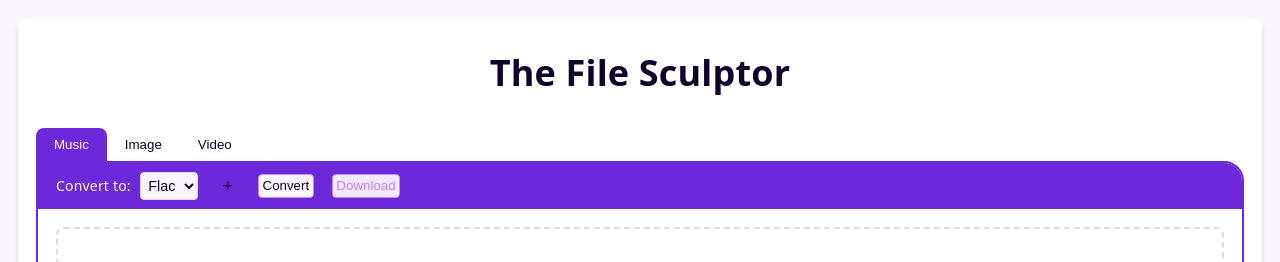
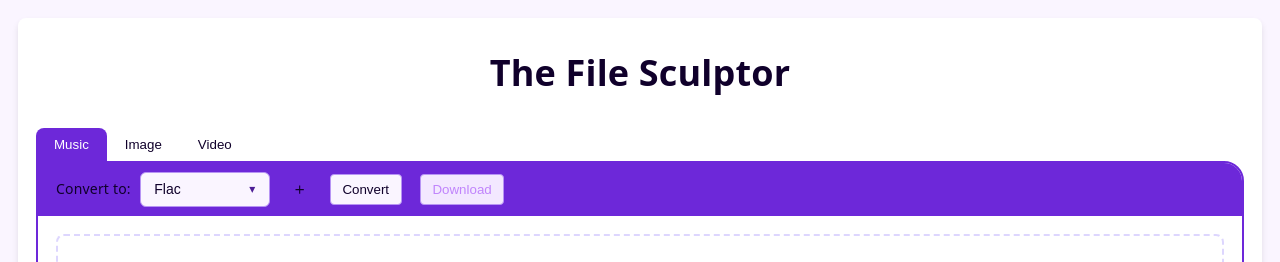
Before and after one commit to julienstem/TheFileSculptor, a React (Vite) app in the folder app/: page / in a window 1280 px wide. Shown: the top 262 px of the page. Built offline with nearby package versions, Linux system fonts and the light colour scheme.

Commit message:
dropdown

```diff
--- /dev/null
+++ b/app/src/components/Dropdown/dropdown.css
@@ -0,0 +1,112 @@
+.ui-dropdown-field {
+  display: flex;
+  flex-direction: row;
+  align-items: center;
+  gap: 0.5rem;
+}
+
+.ui-dropdown-label {
+  font-size: 14px;
+  color: var(--color-text-primary);
+  cursor: pointer;
+}
+
+.ui-dropdown {
+  position: relative;
+  min-width: 130px;
+}
+
+.ui-dropdown-trigger {
+  width: 100%;
+  display: flex;
+  align-items: center;
+  justify-content: space-between;
+  gap: 0.5rem;
+  padding: 0.45rem 0.75rem;
+  font-size: 14px;
+  color: var(--color-text-primary);
+  background-color: var(--select-bg);
+  border: 1px solid var(--border-medium);
+  border-radius: 6px;
+  cursor: pointer;
+  transition:
+    border-color 0.15s ease,
+    background-color 0.15s ease;
+}
+
+.ui-dropdown-trigger:hover:not(:disabled) {
+  background-color: var(--select-hover);
+  border-color: var(--border-focus);
+}
+
+.ui-dropdown-trigger:focus-visible {
+  outline: 2px solid var(--border-focus);
+  outline-offset: 2px;
+}
+
+.ui-dropdown-trigger:disabled {
+  background-color: var(--btn-disabled-bg);
+  color: var(--btn-disabled-text);
+  opacity: 0.7;
+  cursor: not-allowed;
+}
+
+.ui-dropdown-chevron {
+  font-size: 12px;
+  color: var(--color-text-secondary);
+  transition: transform 0.15s ease;
+}
+
+.ui-dropdown-chevron.open {
+  transform: rotate(180deg);
+}
+
+.ui-dropdown-menu {
+  position: absolute;
+  top: calc(100% + 4px);
+  left: 0;
+  right: 0;
+  z-index: 100;
+  margin: 0;
+  padding: 4px;
+  list-style: none;
+  background-color: var(--bg-surface);
+  border: 1px solid var(--border-medium);
+  border-radius: 6px;
+  box-shadow: 0 8px 20px rgba(16, 0, 43, 0.14);
+  max-height: 220px;
+  overflow-y: auto;
+}
+
+.ui-dropdown-option {
+  padding: 0.4rem 0.65rem;
+  font-size: 14px;
+  color: var(--color-text-primary);
+  border-radius: 4px;
+  cursor: pointer;
+  transition:
+    background-color 0.12s ease,
+    color 0.12s ease;
+}
+
+.ui-dropdown-option:hover:not(.disabled) {
+  background-color: var(--select-hover);
+  color: var(--color-text-primary);
+}
+
+.ui-dropdown-option.selected {
+  background-color: var(--bg-surface-active);
+  color: var(--color-text-active);
+  font-weight: 600;
+}
+
+.ui-dropdown-option.selected:hover:not(.disabled) {
+  background-color: var(--select-active);
+  color: var(--color-text-primary);
+}
+
+.ui-dropdown-option.disabled {
+  color: var(--btn-disabled-text);
+  opacity: 0.6;
+  cursor: not-allowed;
+}
--- /dev/null
+++ b/app/src/components/Dropdown/dropdown.tsx
@@ -0,0 +1,163 @@
+import { useEffect, useId, useRef, useState } from "react";
+import "./dropdown.css";
+
+export interface DropdownOption<T extends string = string> {
+  value: T;
+  label: string;
+  disabled?: boolean;
+}
+
+interface DropdownProps<T extends string = string> {
+  options: readonly DropdownOption<T>[];
+  value?: T;
+  defaultValue?: T;
+  onChange: (value: T) => void;
+  placeholder?: string;
+  label?: string;
+  disabled?: boolean;
+  className?: string;
+}
+
+export function Dropdown<T extends string = string>({
+  options,
+  value,
+  defaultValue,
+  onChange,
+  placeholder = "Select an option",
+  label,
+  disabled = false,
+  className = "",
+}: DropdownProps<T>) {
+  const labelId = useId();
+  const [isOpen, setIsOpen] = useState(false);
+  const [internalValue, setInternalValue] = useState<T | undefined>(
+    value ?? defaultValue ?? options.find((o) => !o.disabled)?.value,
+  );
+  const containerRef = useRef<HTMLDivElement>(null);
+
+  const isControlled = value !== undefined;
+  const selectedValue = isControlled ? value : internalValue;
+  const selectedOption = options.find((opt) => opt.value === selectedValue);
+
+  useEffect(() => {
+    if (!isOpen) return;
+
+    function handleClickOutside(event: MouseEvent) {
+      if (
+        containerRef.current &&
+        !containerRef.current.contains(event.target as Node)
+      ) {
+        setIsOpen(false);
+      }
+    }
+
+    document.addEventListener("mousedown", handleClickOutside);
+    return () => document.removeEventListener("mousedown", handleClickOutside);
+  }, [isOpen]);
+
+  const commitSelection = (nextValue: T) => {
+    if (!isControlled) {
+      setInternalValue(nextValue);
+    }
+    onChange(nextValue);
+    setIsOpen(false);
+  };
+
+  const enabledOptions = options.filter((opt) => !opt.disabled);
+
+  const handleKeyDown = (e: React.KeyboardEvent) => {
+    if (disabled || enabledOptions.length === 0) return;
+
+    if (e.key === "Escape") {
+      setIsOpen(false);
+    } else if (e.key === "Enter" || e.key === " ") {
+      e.preventDefault();
+      setIsOpen((prev) => !prev);
+    } else if (e.key === "ArrowDown" || e.key === "ArrowUp") {
+      e.preventDefault();
+      if (!isOpen) {
+        setIsOpen(true);
+        return;
+      }
+      const currentIndex = enabledOptions.findIndex(
+        (opt) => opt.value === selectedValue,
+      );
+      const nextIndex =
+        e.key === "ArrowDown"
+          ? (currentIndex + 1) % enabledOptions.length
+          : (currentIndex - 1 + enabledOptions.length) % enabledOptions.length;
+
+      const nextValue = enabledOptions[nextIndex].value;
+      if (!isControlled) {
+        setInternalValue(nextValue);
+      }
+      onChange(nextValue);
+    }
+  };
+
+  return (
+    <div className={`ui-dropdown-field ${className}`} ref={containerRef}>
+      {label && (
+        <label
+          id={labelId}
+          className="ui-dropdown-label"
+          onClick={() => !disabled && setIsOpen((prev) => !prev)}
+        >
+          {label}
+        </label>
+      )}
+
+      <div className="ui-dropdown">
+        <button
+          type="button"
+          className="ui-dropdown-trigger"
+          onClick={() => !disabled && setIsOpen((prev) => !prev)}
+          onKeyDown={handleKeyDown}
+          disabled={disabled}
+          aria-labelledby={label ? labelId : undefined}
+          aria-haspopup="listbox"
+          aria-expanded={isOpen}
+        >
+          <span>{selectedOption ? selectedOption.label : placeholder}</span>
+          <span className={`ui-dropdown-chevron ${isOpen ? "open" : ""}`}>
+            ▾
+          </span>
+        </button>
+
+        {isOpen && (
+          <ul
+            className="ui-dropdown-menu"
+            role="listbox"
+            aria-labelledby={label ? labelId : undefined}
+          >
+            {options.map((option) => {
+              const isSelected = option.value === selectedValue;
+              return (
+                <li
+                  key={option.value}
+                  role="option"
+                  aria-selected={isSelected}
+                  aria-disabled={option.disabled}
+                  className={[
+                    "ui-dropdown-option",
+                    isSelected ? "selected" : "",
+                    option.disabled ? "disabled" : "",
+                  ]
+                    .filter(Boolean)
+                    .join(" ")}
+                  onClick={() => {
+                    if (!option.disabled) {
+                      commitSelection(option.value);
+                    }
+                  }}
+                >
+                  {option.label}
+                </li>
+              );
+            })}
+          </ul>
+        )}
+      </div>
+    </div>
+  );
+}
--- a/app/src/components/TypeSelector/TypeSelector.css
+++ b/app/src/components/TypeSelector/TypeSelector.css
@@ -1,6 +1,6 @@
 .form-label {
   font-size: 14px;
-  color: var(--bg-app);
+  color: var(--color-text-primary);
 }
 
 .type-selector {
--- a/app/src/components/TypeSelector/TypeSelector.tsx
+++ b/app/src/components/TypeSelector/TypeSelector.tsx
@@ -1,32 +1,35 @@
+import { useMemo } from "react";
+import { Dropdown, type DropdownOption } from "../Dropdown/dropdown";
 import { useConverterContext } from "../../context/ConverterContext/ConverterContext";
 import { type FileType } from "../../types/fileTypes";
-import "./TypeSelector.css";
 
 interface TypeSelectorProps {
   onChange: (value: FileType) => void;
+  value?: FileType;
   text?: string;
   disabled?: boolean;
 }
 
 export default function TypeSelector({
   onChange,
+  value,
   text,
-  disabled,
+  disabled = false,
 }: TypeSelectorProps) {
   const { availableFileTypes: fileTypes } = useConverterContext();
+
+  const options = useMemo<DropdownOption<FileType>[]>(
+    () => fileTypes.map((type) => ({ value: type, label: type })),
+    [fileTypes],
+  );
+
   return (
-    <div className="type-selector">
-      {text && <label className="form-label">{text}</label>}
-      <select
-        onChange={(e) => onChange?.(e.target.value as FileType)}
-        disabled={disabled}
-      >
-        {fileTypes.map((type) => (
-          <option className="form-option" key={type} value={type}>
-            {type}
-          </option>
-        ))}
-      </select>
-    </div>
+    <Dropdown<FileType>
+      options={options}
+      value={value}
+      onChange={onChange}
+      label={text}
+      disabled={disabled}
+    />
   );
 }
--- a/app/src/ui/button.css
+++ b/app/src/ui/button.css
@@ -8,6 +8,7 @@
   cursor: pointer;
   width: 24px;
   height: 24px;
+  padding: 0.2rem;
 }
 
 .icon-button:hover {
@@ -22,7 +23,7 @@ button {
   border: 1px solid var(--border-medium);
   border-radius: 4px;
 
-  padding: 0.2rem;
+  padding: 0.4rem 0.65rem;
   cursor: pointer;
 }
 
```
